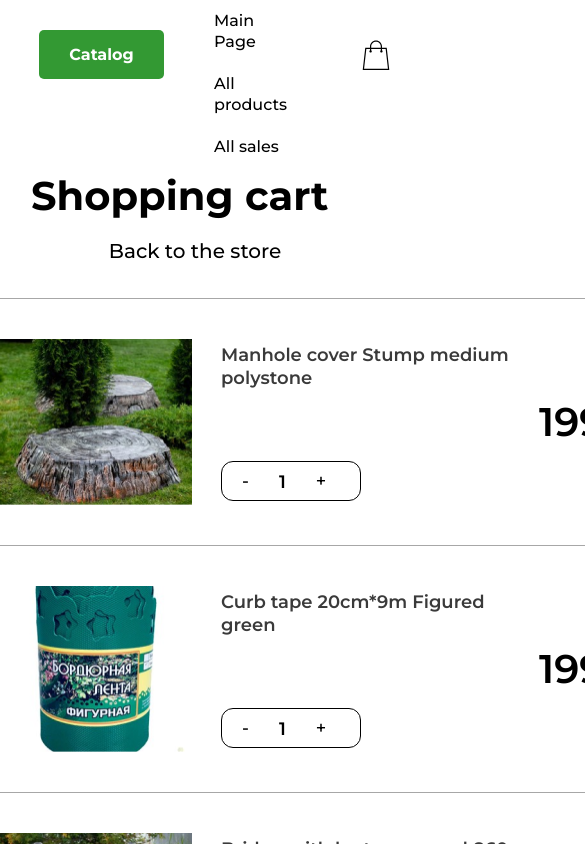
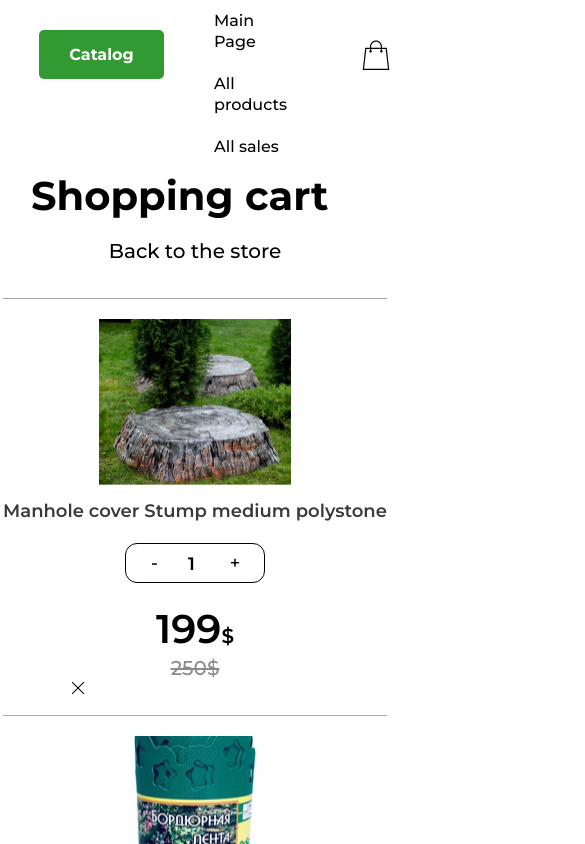
Before and after one commit to tasyak13/Garden, a React (Create React App) app: page /basket in a window 390 px wide. Shown: the top 844 px of the page, 585 px wide, since content can reach past the window. Built offline with nearby package versions, Linux system fonts and the light colour scheme.

Commit message:
make adaptiv pages error and basket

```diff
--- a/src/components/NotFound.css
+++ b/src/components/NotFound.css
@@ -1,3 +1,8 @@
 section.not-found {
-    height: 625px;
+    height: auto;
 }
+
+section.not-found img {
+    width: 100%;
+    height: auto;
+}
--- a/src/components/ShopingCart.css
+++ b/src/components/ShopingCart.css
@@ -114,7 +114,7 @@ p.shoping-cart-value {
 div.shoping-cart-button button {
     border: 0;
     background-color: #FFFFFF;
-    margin-left: 20px;
+    margin-left: 25px;
 }
 
 div.shoping-cart-cost {
@@ -237,3 +237,83 @@ button.shoping-cart-order-button {
     text-align: center;
     color: #FFFFFF;
 }
+
+@media (max-width: 1440px) {
+    div.shoping-cart-basket {
+        justify-content: space-evenly;
+    }
+
+    div.shoping-cart-order {
+        margin-left: 0;
+    }
+}
+
+@media (max-width: 1380px) {
+    div.shoping-cart-basket {
+        flex-direction: column;
+        align-items: center;
+    }
+
+    div.shoping-cart-order {
+        margin-top: 20px;
+    }
+}
+
+@media (max-width: 850px) {
+    div.shoping-cart-cost {
+        flex-direction: column;
+        justify-content: space-around;
+    }
+
+    p.shoping-cart-cost-without-sale {
+        margin-left: 0;
+    }
+
+    div.shoping-cart-content {
+        width: 100%;
+        height: auto;
+    }
+
+    ul.shoping-cart-list {
+        padding-bottom: 40px;
+    }
+}
+
+@media (max-width: 720px) {
+    li.shoping-cart-item {
+        flex-direction: column;
+    }
+
+    ul.shoping-cart-list {
+        padding-top: 20px;
+        padding-bottom: 20px;
+    }
+
+    img.shoping-cart-img {
+        margin: 0 auto;
+    }
+
+    p.shoping-cart-text {
+        width: 100%;
+        margin-top: 15px;
+    }
+
+    div.shoping-cart-button {
+        margin: 20px auto;
+    }
+}
+
+@media (max-width: 570px) {
+    div.shoping-cart-order {
+        width: calc(100% - 50px);
+        margin-left: 10px;
+    }
+
+    input.shoping-cart-order-input {
+        width: calc(100% - 30px);
+    }
+
+    button.shoping-cart-order-button {
+        width: calc(100% - 30px);
+    }
+}
```
